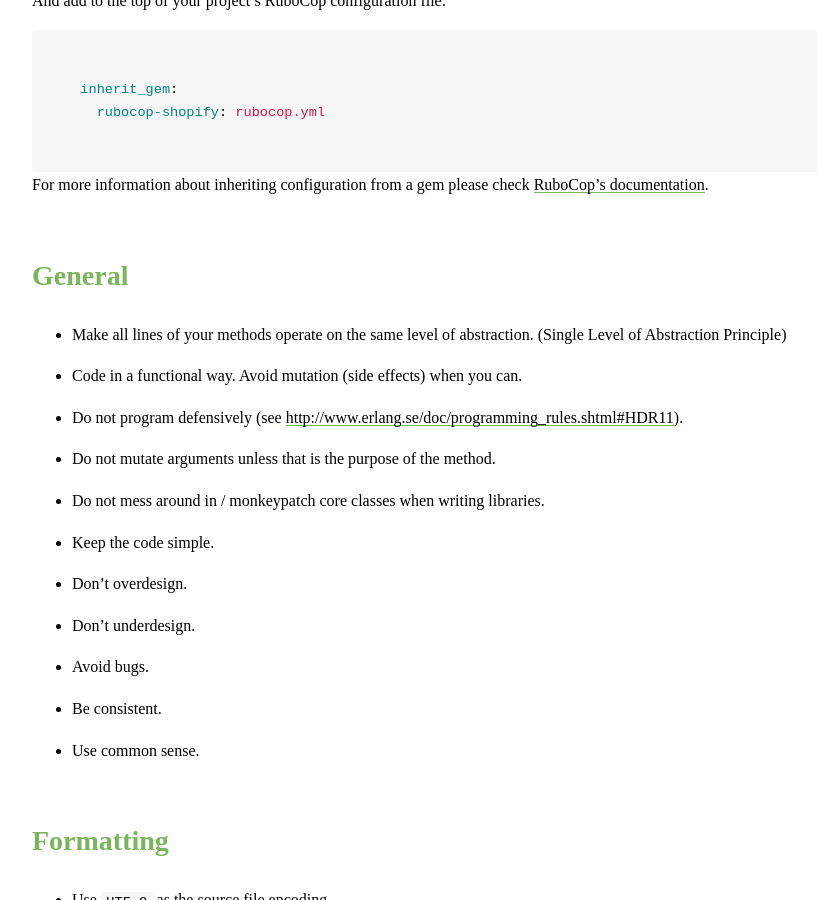
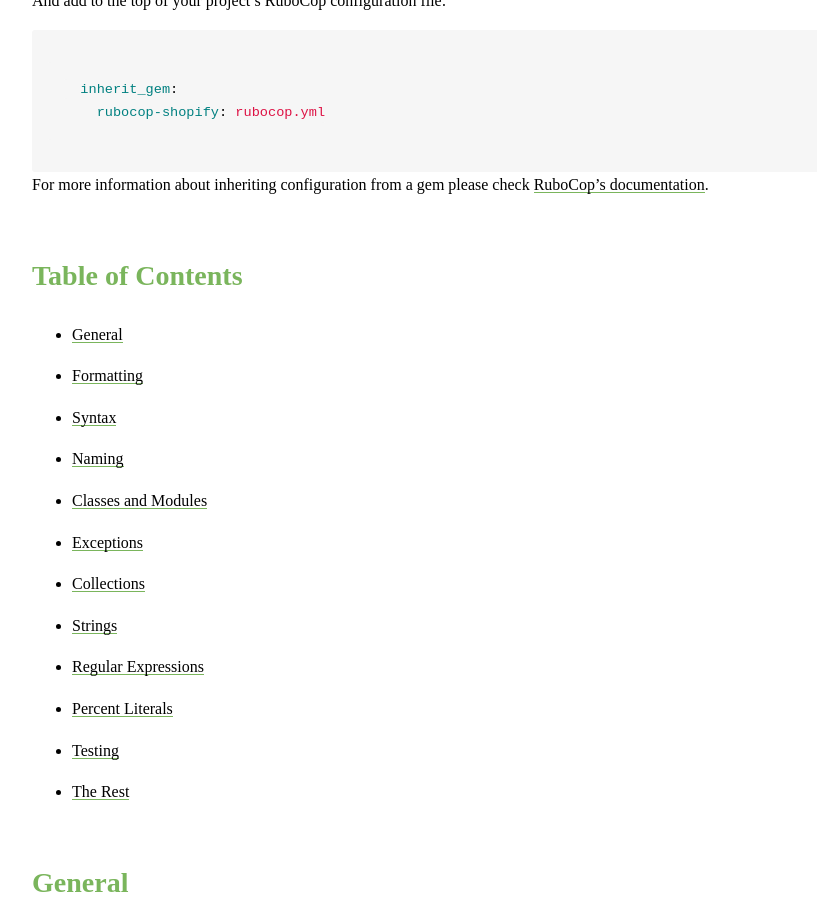
Before and after one commit to VenusPR/shopify, a Jekyll site: the page built from README.md, in a window 1280 px wide and 900 px high, scrolled down 707 px. Shown: the whole window, without its empty margins (138-955 px from the left). Built offline with Jekyll 4.4.1, drawn with Linux system fonts in a browser that asks for light colours; some web fonts are replaced; our own code applies the rules of GitHub Pages for plain Markdown files; some of the changed text lies outside the part shown.

Commit message:
Table of Contents

```diff
--- a/README.md
+++ b/README.md
@@ -45,6 +45,21 @@ For more information about inheriting configuration from a gem please check
 [RuboCop's
 documentation](https://docs.rubocop.org/rubocop/configuration.html#inheriting-configuration-from-a-dependency-gem).
 
+## Table of Contents
+
+* [General](#general)
+* [Formatting](#formatting)
+* [Syntax](#syntax)
+* [Naming](#naming)
+* [Classes and Modules](#classes-and-modules)
+* [Exceptions](#exceptions)
+* [Collections](#collections)
+* [Strings](#strings)
+* [Regular Expressions](#regular-expressions)
+* [Percent Literals](#percent-literals)
+* [Testing](#testing)
+* [The Rest](#the-rest)
+
 ## General
 
 * Make all lines of your methods operate on the same level of abstraction.
@@ -70,7 +85,6 @@ documentation](https://docs.rubocop.org/rubocop/configuration.html#inheriting-co
 * Be consistent.
 
 * Use common sense.
-
 
 ## Formatting
 
@@ -212,7 +226,6 @@ documentation](https://docs.rubocop.org/rubocop/configuration.html#inheriting-co
     arg_2,
   )
   ~~~
-
 
 ## Syntax
 
@@ -490,8 +503,7 @@ documentation](https://docs.rubocop.org/rubocop/configuration.html#inheriting-co
 * For a good discussion on the costs and benefits of comments, see
   [http://c2.com/cgi/wiki?CommentCostsAndBenefits](http://c2.com/cgi/wiki?CommentCostsAndBenefits).
 
-
-## Classes & Modules
+## Classes and Modules
 
 * Prefer modules to classes with only class methods. Classes should be used only
   when it makes sense to create instances out of them.
@@ -632,7 +644,6 @@ documentation](https://docs.rubocop.org/rubocop/configuration.html#inheriting-co
 
 * Avoid `alias` when `alias_method` will do.
 
-
 ## Exceptions
 
 * Signal exceptions using the `raise` method.
@@ -764,7 +775,6 @@ documentation](https://docs.rubocop.org/rubocop/configuration.html#inheriting-co
     # exception handling
   end
   ~~~
-
 
 ## Collections
 
@@ -902,7 +912,6 @@ documentation](https://docs.rubocop.org/rubocop/configuration.html#inheriting-co
   }
   ~~~
 
-
 ## Strings
 
 * Prefer string interpolation and string formatting instead of string
@@ -1033,7 +1042,7 @@ documentation](https://docs.rubocop.org/rubocop/configuration.html#inheriting-co
   # => "def test\n  some_method\n  other_method\nend\n"
   ~~~
 
-## Regular expressions
+## Regular Expressions
 
 * Don't use regular expressions if you just need plain text search in string:
   `string['text']`
@@ -1084,7 +1093,6 @@ documentation](https://docs.rubocop.org/rubocop/configuration.html#inheriting-co
   string[/^username$/]   # matches
   string[/\Ausername\z/] # doesn't match
   ~~~
-
 
 ## Percent Literals
 
@@ -1180,7 +1188,7 @@ documentation](https://docs.rubocop.org/rubocop/configuration.html#inheriting-co
   end
   ~~~
 
-## The rest
+## The Rest
 
 * Avoid long methods.
 
--- a/_config.yml
+++ b/_config.yml
@@ -1,6 +1,6 @@
 # Site settings
-title: 'Ruby style guide'
-description: "Shopify's Ruby style guide"
+title: 'Ruby Style Guide'
+description: "Shopify's Ruby Style Guide"
 exclude:
   - Gemfile
   - Gemfile.lock
```
